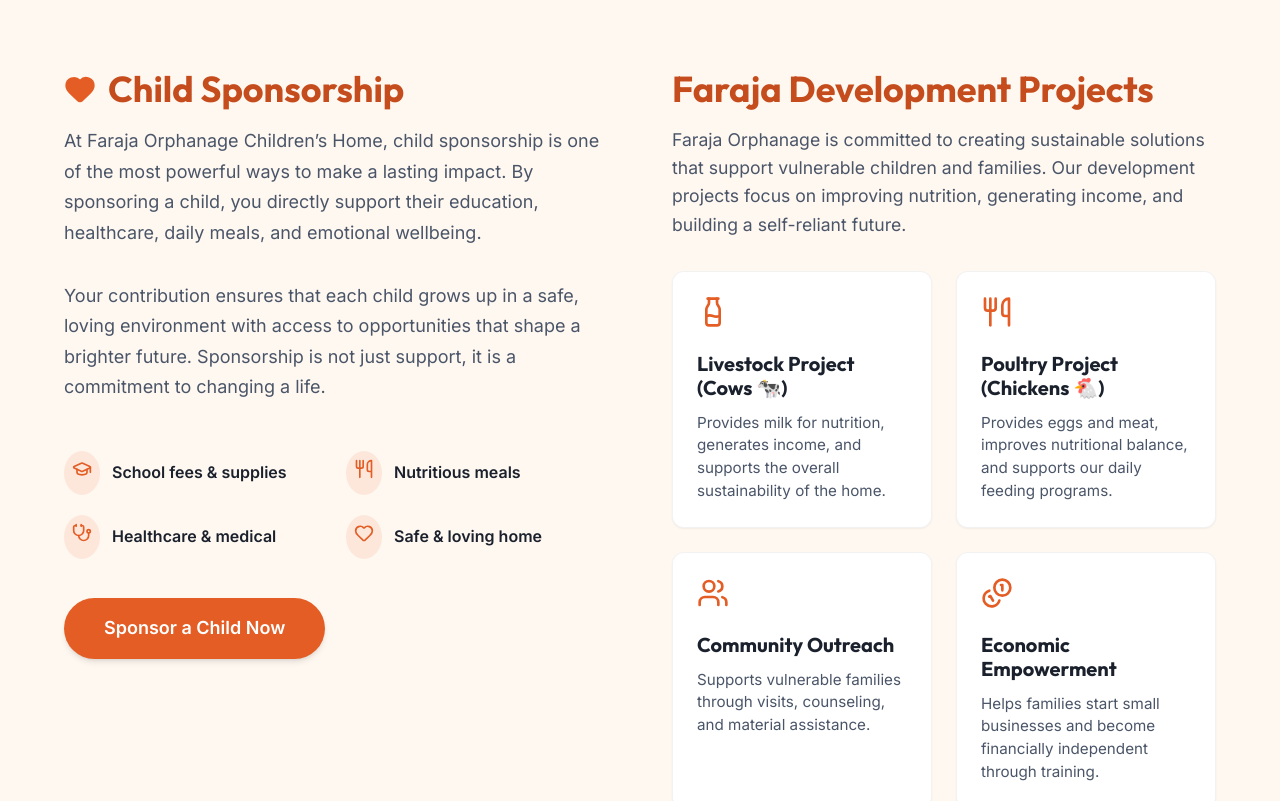
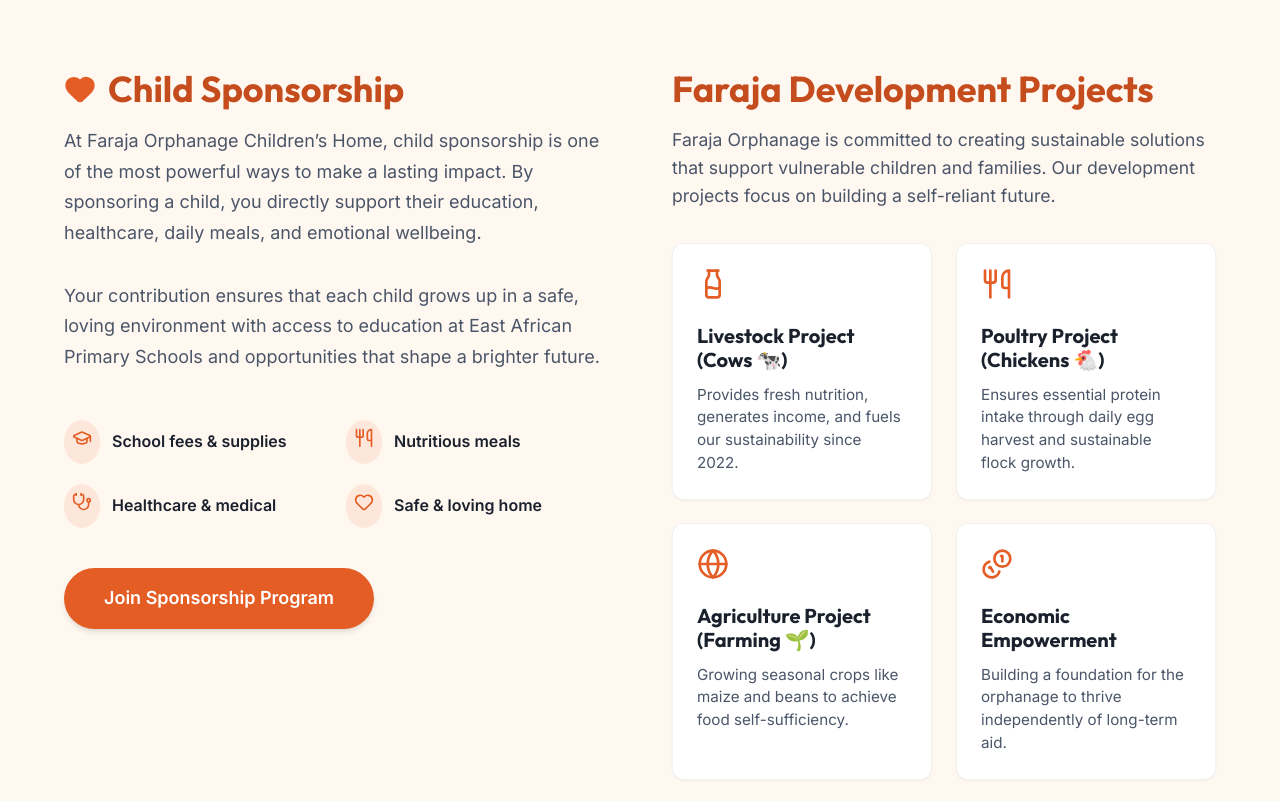
Before and after one commit to albertmallya594/FarajaOphanageChildrensHome, a React (Vite) app: page /development-projects in a window 1280 px wide. Shown: the part 3440-4241 px from the top of the page. Built offline with nearby package versions, Linux system fonts and the light colour scheme.

Commit message:
Update Home page with Agriculture project and Sponsorship link

```diff
--- a/src/pages/Home.jsx
+++ b/src/pages/Home.jsx
@@ -237,7 +237,7 @@
                 At Faraja Orphanage Children’s Home, child sponsorship is one of the most powerful ways to make a lasting impact. By sponsoring a child, you directly support their education, healthcare, daily meals, and emotional wellbeing.
               </p>
               <p className="mb-6" style={{ fontSize: '1.125rem', lineHeight: '1.7', color: 'var(--text-muted)' }}>
-                Your contribution ensures that each child grows up in a safe, loving environment with access to opportunities that shape a brighter future. Sponsorship is not just support, it is a commitment to changing a life.
+                Your contribution ensures that each child grows up in a safe, loving environment with access to education at East African Primary Schools and opportunities that shape a brighter future.
               </p>
 
               <ul style={{ listStyle: 'none', padding: 0, marginBottom: '2.5rem', display: 'grid', gridTemplateColumns: '1fr 1fr', gap: '1.25rem' }}>
@@ -267,8 +267,8 @@
                 </li>
               </ul>
 
-              <Link to="/donate" className="btn btn-primary reveal delay-400" style={{ padding: '1rem 2.5rem', fontSize: '1.125rem' }}>
-                Sponsor a Child Now
+              <Link to="/sponsorship" className="btn btn-primary reveal delay-400" style={{ padding: '1rem 2.5rem', fontSize: '1.125rem' }}>
+                Join Sponsorship Program
               </Link>
             </div>
 
@@ -277,7 +277,7 @@
               <div className="mb-4">
                 <h2 className="section-title" style={{ fontSize: '2.25rem', marginBottom: '1rem' }}>Faraja Development Projects</h2>
                 <p style={{ color: 'var(--text-muted)', fontSize: '1.1rem', marginBottom: '2rem' }}>
-                  Faraja Orphanage is committed to creating sustainable solutions that support vulnerable children and families. Our development projects focus on improving nutrition, generating income, and building a self-reliant future.
+                  Faraja Orphanage is committed to creating sustainable solutions that support vulnerable children and families. Our development projects focus on building a self-reliant future.
                 </p>
               </div>
 
@@ -286,25 +286,25 @@
                   {
                     icon: <Milk />,
                     title: "Livestock Project (Cows 🐄)",
-                    desc: "Provides milk for nutrition, generates income, and supports the overall sustainability of the home.",
+                    desc: "Provides fresh nutrition, generates income, and fuels our sustainability since 2022.",
                     delay: 'delay-100'
                   },
                   {
                     icon: <Utensils />,
                     title: "Poultry Project (Chickens 🐔)",
-                    desc: "Provides eggs and meat, improves nutritional balance, and supports our daily feeding programs.",
+                    desc: "Ensures essential protein intake through daily egg harvest and sustainable flock growth.",
                     delay: 'delay-200'
                   },
                   {
-                    icon: <Users />,
-                    title: "Community Outreach",
-                    desc: "Supports vulnerable families through visits, counseling, and material assistance.",
+                    icon: <Globe />, // Agriculture icon
+                    title: "Agriculture Project (Farming 🌱)",
+                    desc: "Growing seasonal crops like maize and beans to achieve food self-sufficiency.",
                     delay: 'delay-300'
                   },
                   {
                     icon: <Coins />,
                     title: "Economic Empowerment",
-                    desc: "Helps families start small businesses and become financially independent through training.",
+                    desc: "Building a foundation for the orphanage to thrive independently of long-term aid.",
                     delay: 'delay-400'
                   }
                 ].map((item, i) => (
@@ -326,10 +326,11 @@
 
               <div style={{ marginTop: '2.5rem' }}>
                 <Link to="/development-projects" className="btn btn-primary" style={{ padding: '0.75rem 2rem' }}>
-                  Explore Development Projects <ChevronRight size={18} />
+                  Explore All Projects <ChevronRight size={18} />
                 </Link>
               </div>
             </div>
+
           </div>
         </div>
 
```
